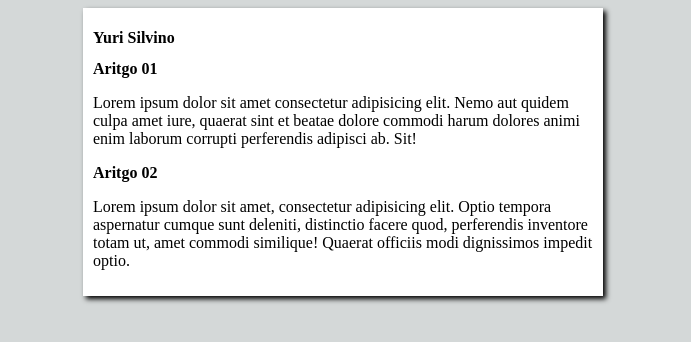
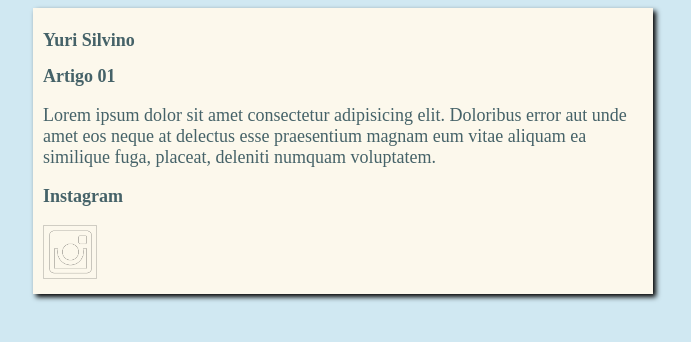
Before and after one commit to YuriSilv/projeto-site, a plain HTML site: page index.html in a window 1280 px wide. Shown: the whole page, without its empty margins (297-988 px from the left). Drawn offline with Linux system fonts and the light colour scheme.

Commit message:
beta-site

```diff
--- a/estilos/style.css
+++ b/estilos/style.css
@@ -1,17 +1,24 @@
 * {
     font-family: 'Times New Roman', Times, serif;
-    font-size: 16px;
+    font-size: 18px;
 }
 
 body
 {
-    background-color: rgb(212, 216, 216);
+    background-color: #d0e8f2;
 }
+
+
+h1,h2,h3,p
+{
+    color: #456268;
+}
+
 
 main
 {
-    background-color: white;
-    width: 500px;
+    background-color: #fcf8ec   ;
+    width: 600px;
     margin: auto;
     padding: 10px;
     box-shadow: 3px 3px 5px black;
--- a/index.html
+++ b/index.html
@@ -11,10 +11,10 @@
     <main>
         <header>
             <h1>Yuri Silvino</h1>
-            <h2>Aritgo 01</h2>
-            <p>Lorem ipsum dolor sit amet consectetur adipisicing elit. Nemo aut quidem culpa amet iure, quaerat sint et beatae dolore commodi harum dolores animi enim laborum corrupti perferendis adipisci ab. Sit!</p>
-            <h2>Aritgo 02</h2>
-            <p>Lorem ipsum dolor sit amet, consectetur adipisicing elit. Optio tempora aspernatur cumque sunt deleniti, distinctio facere quod, perferendis inventore totam ut, amet commodi similique! Quaerat officiis modi dignissimos impedit optio.</p>
+            <h2>Artigo 01 </h2>
+            <p>Lorem ipsum dolor sit amet consectetur adipisicing elit. Doloribus error aut unde amet eos neque at delectus esse praesentium magnam eum vitae aliquam ea similique fuga, placeat, deleniti numquam voluptatem.</p>
+            <h3>Instagram</h3>
+            <a href="https://www.instagram.com/yuri_silvino/?hl=pt-br" rel="external" target="_blank"><img src="imagens/instagram-icon.png" alt="instagram-icon"></a>
         </header>
     </main>
 </body>
```
Also changed, not shown: imagens/instagram-icon.png (added).
